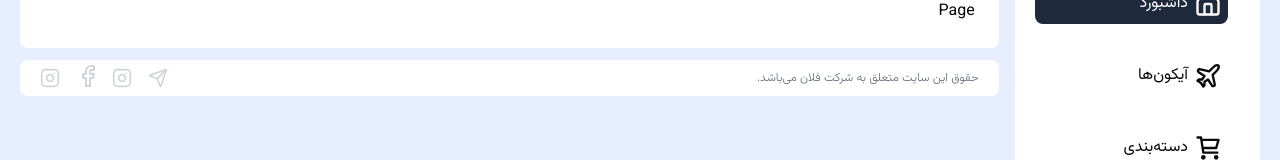
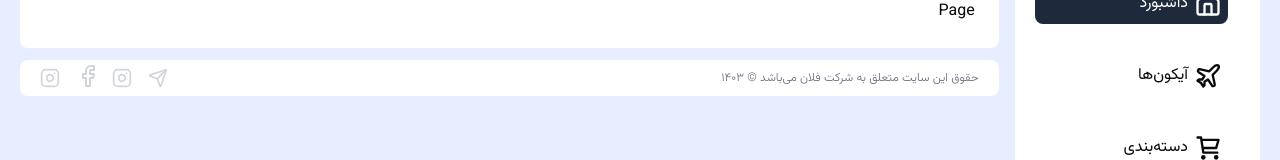
Before and after one commit to pooya-poi/next-starter-kit, a Next.js app: page /dashboard in a window 1280 px wide. Shown: the part 156-316 px from the top of the page. Built offline with nearby package versions, Linux system fonts and the light colour scheme; what fluid-tailwind would draw is missing.

Commit message:
feat: add current year to footer copyright notice in DashboardTemplate

```diff
--- a/src/app/dashboard/template.tsx
+++ b/src/app/dashboard/template.tsx
@@ -60,6 +60,9 @@ const DashboardTemplate: ReadonlyChildrenFC = ({ children }) => {
   const id = useId();
   const pathname = usePathname();
   const currentRoute = pathname;
+ const currentYear = new Date().toLocaleDateString('fa-IR', { year: 'numeric'});
+
+
   useEffect(() => {
     window.onscroll = () => {
       setOffset(window.scrollY);
@@ -225,7 +228,7 @@ const DashboardTemplate: ReadonlyChildrenFC = ({ children }) => {
               {children}
             </main>
             <footer className="flex justify-between items-center rounded-lg bg-white px-5 py-2 text-xs font-light text-gray-500 dark:bg-slate-800">
-              <p>حقوق این سایت متعلق به شرکت فلان می‌باشد.</p>
+              <p>حقوق این سایت متعلق به شرکت فلان می‌باشد &copy;  {currentYear}</p>
               <span className="flex flex-row-reverse items-center gap-x-4">
                 <Link href="/instagram" className="">
                   <Icons.Instagram className="size-5 p-0 text-gray-300 hover:text-gray-500 dark:text-gray-500 dark:hover:text-gray-300" />
```
